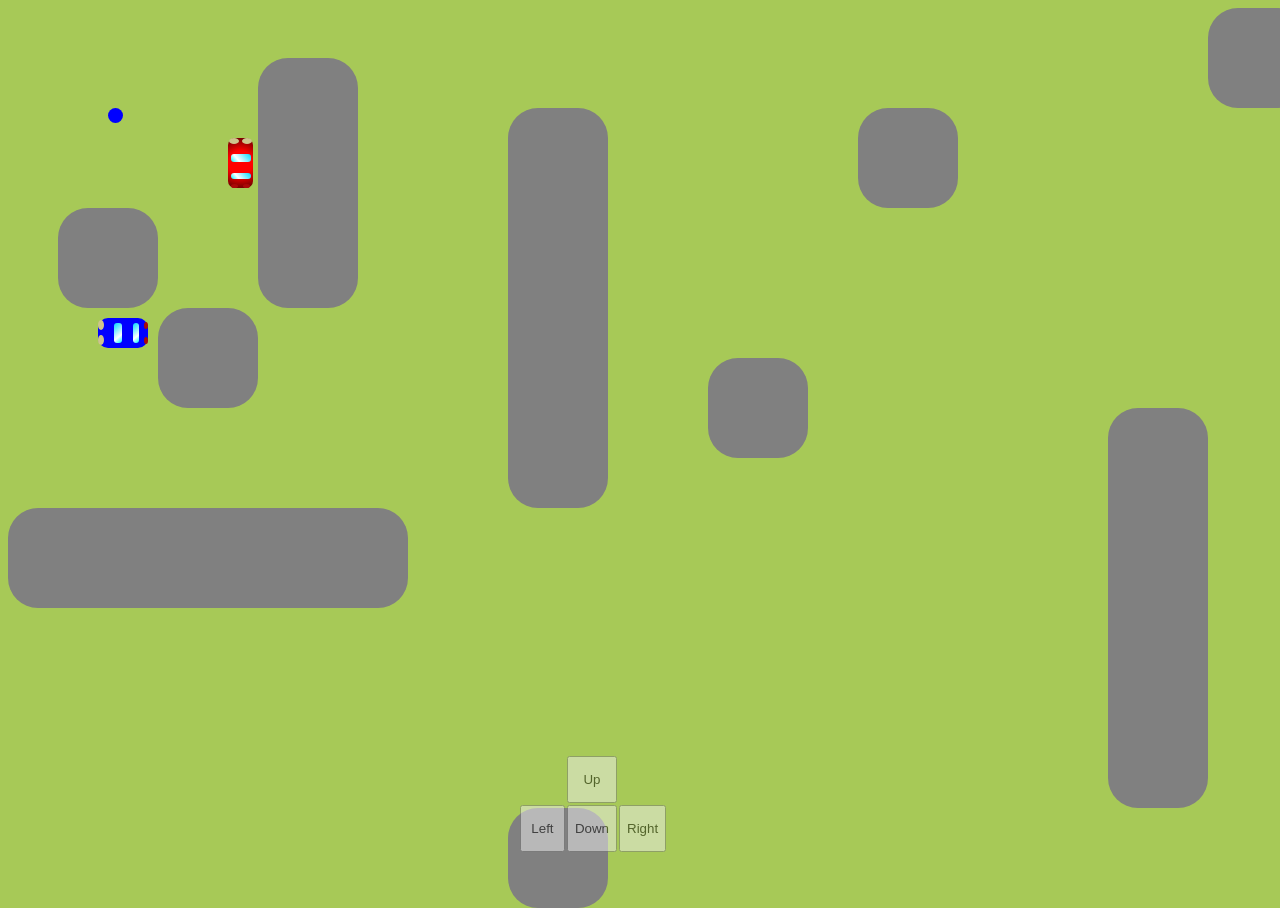
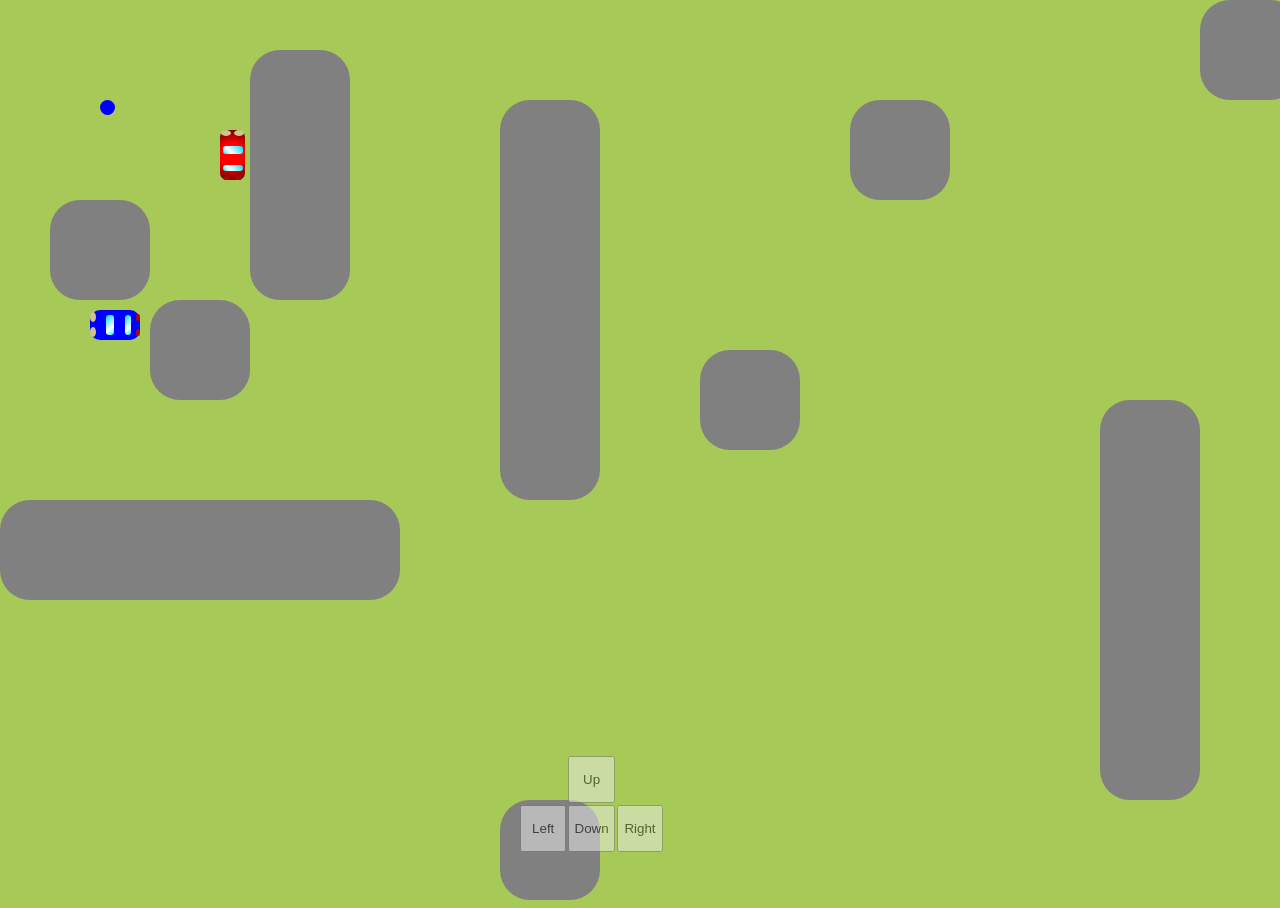
Before and after one commit to ThomasTestaud/CarCity, a PHP site: page / in a window 1280 px wide. Run offline with PHP 8.4, Linux system fonts and the light colour scheme.

Commit message:
Add files via upload

```diff
--- a/CarCity/car.css
+++ b/CarCity/car.css
@@ -1,14 +1,17 @@
+    * {
+        margin: 0px;
+        padding: 0px;
+    }
+
     body {
         background-color: #a7c957;
-        /*background-image: linear-gradient(120deg, #d4fc79 0%, #96e6a1 100%);*/
         position: relative;
-        /*width: 10px;*/
-        /*margin: auto;*/
     }
 
     .container {
-        /*border: 1px solid red;
-        */
+        height: 100vh;
+        width: 100vw;
+        overflow: scroll;
     }
 
     /****************************** CARS ************************/
```
Also changed, not shown: CarCity/index.html (line endings or trailing spaces).
